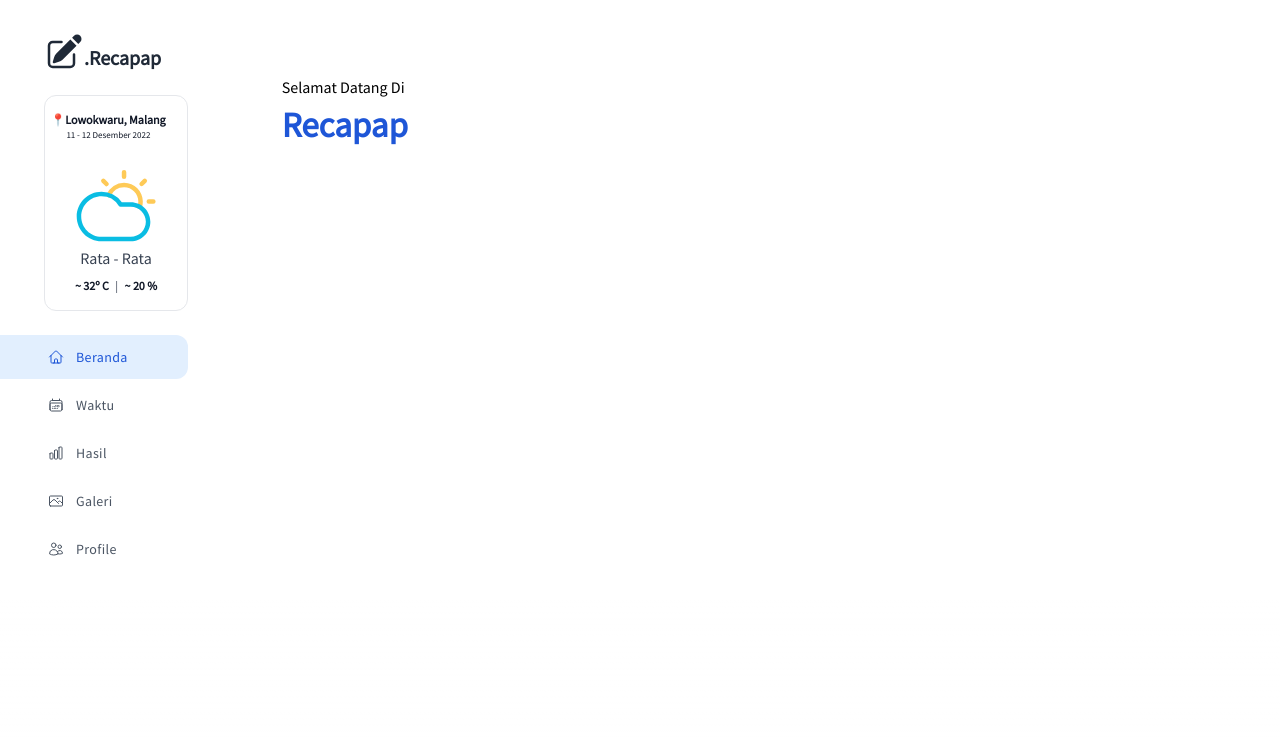
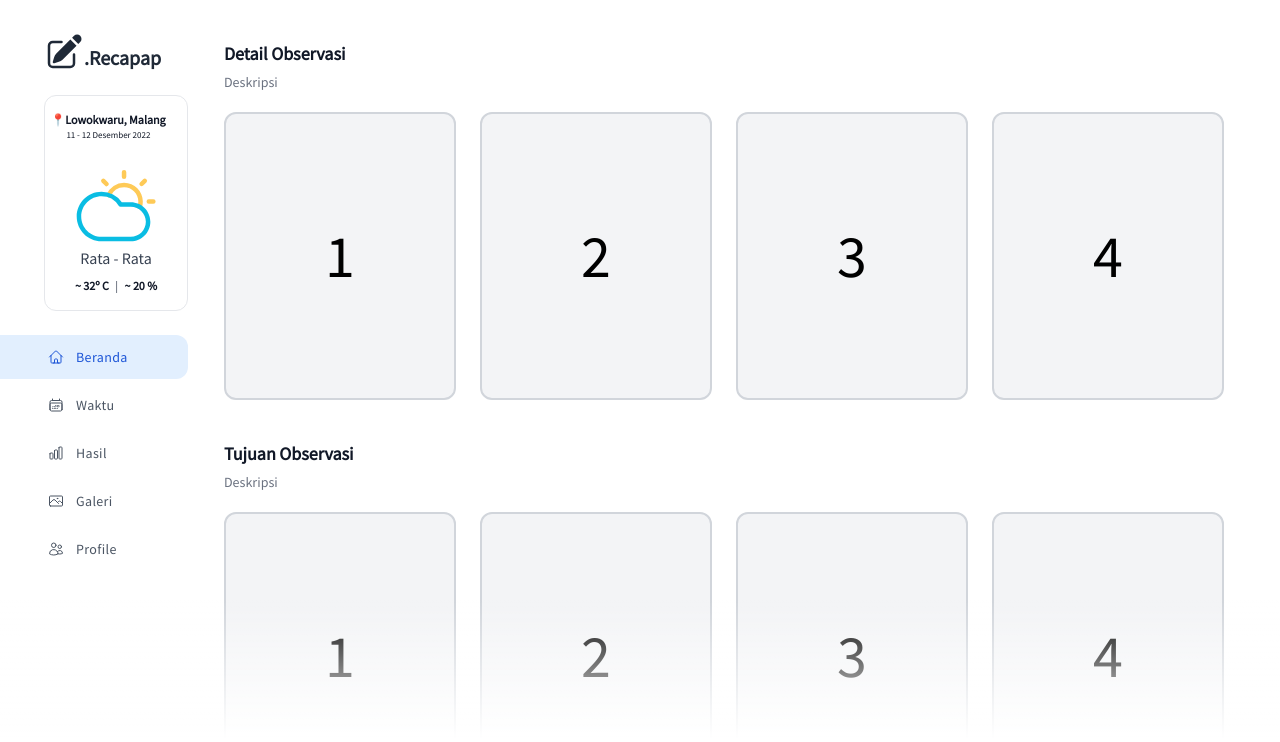
Before and after one commit to rasvanjaya21/iot-recap, a Next.js app: page / in a window 1280 px wide. Shown: the top 742 px of the page. Built offline with nearby package versions, Linux system fonts and the light colour scheme.

Commit message:
fix update

```diff
--- a/components/section/section-layout.js
+++ /dev/null
@@ -1,5 +0,0 @@
-export default function Section({ children }) {
-	return (
-		<div className="container relative mx-auto top-0 mb-[80px] sm:mb-4">{children}</div>
-	);
-}
--- a/pages/about.js
+++ b/pages/about.js
@@ -48,7 +48,10 @@ export default function About() {
 						<b>Galeri</b>
 					</span>
 				</Link>
-				<Link href="/about"  className="navbar-content cursor-pointer navbar-active">
+				<Link
+					href="/about"
+					className="navbar-content cursor-pointer navbar-active"
+				>
 					<i className="text-[30px] bx bxs-group bx-tada" />
 					<span className="pt-0.5 text-xs">
 						<b>Profile</b>
@@ -143,8 +146,46 @@ export default function About() {
 
 			{/* data here */}
 			<div className="pt-10 sm:pt-0 h-full pl-5 sm:pl-56 pb-28 mr-5 sm:mr-14 bg-white">
+				{/* featured */}
+				<div className="sticky top-0 overflow-x-auto pl[-56px]">
+					<table className="pt-20 w-full text-sm text-left text-gray-500 ">
+						<caption className="py-5 sm:py-5 sm:pt-10 text-lg font-semibold text-left text-gray-900 bg-white  ">
+							Kelompok Observasi
+							<p className="mt-1 text-sm font-normal text-gray-500 ">
+								Deskripsi
+							</p>
+						</caption>
+					</table>
+				</div>
 
-				{/* featured */}
+				<div className="container ">
+					<div className="grid grid-cols-1 md:grid-cols-2 lg:grid-cols-4 gap-6">
+						<div className="flex justify-center text-6xl border-2 border-gray-300 rounded-xl py-28 px-20 bg-gray-100">
+							1
+						</div>
+						<div className="flex justify-center text-6xl border-2 border-gray-300 rounded-xl py-28 px-20 bg-gray-100">
+							2
+						</div>
+						<div className="flex justify-center text-6xl border-2 border-gray-300 rounded-xl py-28 px-20 bg-gray-100">
+							3
+						</div>
+						<div className="flex justify-center text-6xl border-2 border-gray-300 rounded-xl py-28 px-20 bg-gray-100">
+							4
+						</div>
+						<div className="flex justify-center text-6xl border-2 border-gray-300 rounded-xl py-28 px-20 bg-gray-100">
+							5
+						</div>
+						<div className="flex justify-center text-6xl border-2 border-gray-300 rounded-xl py-28 px-20 bg-gray-100">
+							6
+						</div>
+						<div className="flex justify-center text-6xl border-2 border-gray-300 rounded-xl py-28 px-20 bg-gray-100">
+							7
+						</div>
+						<div className="flex justify-center text-6xl border-2 border-gray-300 rounded-xl py-28 px-20 bg-gray-100">
+							8
+						</div>
+					</div>
+				</div>
 			</div>
 
 			{/* beauty-rock */}
--- a/pages/event.js
+++ b/pages/event.js
@@ -33,7 +33,6 @@ export default function Event() {
 				</Link>
 				<Link
 					href="/event"
-
 					className="navbar-content cursor-pointer navbar-active"
 				>
 					<i className="text-[30px] bx bxs-calendar bx-tada" />
@@ -149,6 +148,62 @@ export default function Event() {
 			{/* data here */}
 			<div className="pt-10 sm:pt-0 h-full pl-5 sm:pl-56 pb-28 mr-5 sm:mr-14 bg-white">
 				{/* featured */}
+				<div className="sticky top-0 overflow-x-auto pl[-56px]">
+					<table className="pt-20 w-full text-sm text-left text-gray-500 ">
+						<caption className="py-5 sm:py-5 sm:pt-10 text-lg font-semibold text-left text-gray-900 bg-white  ">
+							Waktu Observasi
+							<p className="mt-1 text-sm font-normal text-gray-500 ">
+								Deskripsi
+							</p>
+						</caption>
+					</table>
+				</div>
+
+				<div className="container ">
+					<div className="grid grid-cols-1 md:grid-cols-2 lg:grid-cols-4 gap-6">
+						<div className="flex justify-center text-6xl border-2 border-gray-300 rounded-xl py-28 px-20 bg-gray-100">
+							1
+						</div>
+						<div className="flex justify-center text-6xl border-2 border-gray-300 rounded-xl py-28 px-20 bg-gray-100">
+							2
+						</div>
+						<div className="flex justify-center text-6xl border-2 border-gray-300 rounded-xl py-28 px-20 bg-gray-100">
+							3
+						</div>
+						<div className="flex justify-center text-6xl border-2 border-gray-300 rounded-xl py-28 px-20 bg-gray-100">
+							4
+						</div>
+					</div>
+				</div>
+
+				{/* featured */}
+				<div className="sticky top-0 overflow-x-auto pl[-56px]">
+					<table className="pt-20 w-full text-sm text-left text-gray-500 ">
+						<caption className="py-5 sm:py-5 sm:pt-10 text-lg font-semibold text-left text-gray-900 bg-white  ">
+							Lokasi Observasi
+							<p className="mt-1 text-sm font-normal text-gray-500 ">
+								Deskripsi
+							</p>
+						</caption>
+					</table>
+				</div>
+
+				<div className="container ">
+					<div className="grid grid-cols-1 md:grid-cols-2 lg:grid-cols-4 gap-6">
+						<div className="flex justify-center text-6xl border-2 border-gray-300 rounded-xl py-28 px-20 bg-gray-100">
+							1
+						</div>
+						<div className="flex justify-center text-6xl border-2 border-gray-300 rounded-xl py-28 px-20 bg-gray-100">
+							2
+						</div>
+						<div className="flex justify-center text-6xl border-2 border-gray-300 rounded-xl py-28 px-20 bg-gray-100">
+							3
+						</div>
+						<div className="flex justify-center text-6xl border-2 border-gray-300 rounded-xl py-28 px-20 bg-gray-100">
+							4
+						</div>
+					</div>
+				</div>
 			</div>
 
 			{/* beauty-rock */}
--- a/pages/gallery.js
+++ b/pages/gallery.js
@@ -147,6 +147,45 @@ export default function Gallery() {
 			{/* data here */}
 			<div className="pt-10 sm:pt-0 h-full pl-5 sm:pl-56 pb-28 mr-5 sm:mr-14 bg-white">
 				{/* featured */}
+				<div className="sticky top-0 overflow-x-auto pl[-56px]">
+					<table className="pt-20 w-full text-sm text-left text-gray-500 ">
+						<caption className="py-5 sm:py-5 sm:pt-10 text-lg font-semibold text-left text-gray-900 bg-white  ">
+							Gallery Observasi
+							<p className="mt-1 text-sm font-normal text-gray-500 ">
+								Deskripsi
+							</p>
+						</caption>
+					</table>
+				</div>
+
+				<div className="container ">
+					<div className="grid grid-cols-1 md:grid-cols-2 lg:grid-cols-4 gap-6">
+						<div className="flex justify-center text-6xl border-2 border-gray-300 rounded-xl py-28 px-20 bg-gray-100">
+							1
+						</div>
+						<div className="flex justify-center text-6xl border-2 border-gray-300 rounded-xl py-28 px-20 bg-gray-100">
+							2
+						</div>
+						<div className="flex justify-center text-6xl border-2 border-gray-300 rounded-xl py-28 px-20 bg-gray-100">
+							3
+						</div>
+						<div className="flex justify-center text-6xl border-2 border-gray-300 rounded-xl py-28 px-20 bg-gray-100">
+							4
+						</div>
+						<div className="flex justify-center text-6xl border-2 border-gray-300 rounded-xl py-28 px-20 bg-gray-100">
+							5
+						</div>
+						<div className="flex justify-center text-6xl border-2 border-gray-300 rounded-xl py-28 px-20 bg-gray-100">
+							6
+						</div>
+						<div className="flex justify-center text-6xl border-2 border-gray-300 rounded-xl py-28 px-20 bg-gray-100">
+							7
+						</div>
+						<div className="flex justify-center text-6xl border-2 border-gray-300 rounded-xl py-28 px-20 bg-gray-100">
+							8
+						</div>
+					</div>
+				</div>
 			</div>
 
 			{/* beauty-rock */}
--- a/pages/index.js
+++ b/pages/index.js
@@ -145,10 +145,60 @@ export default function Index() {
 			{/* data here */}
 			<div className="pt-10 sm:pt-0 h-full pl-5 sm:pl-56 pb-28 mr-5 sm:mr-14 bg-white">
 				{/* featured */}
-				<div className="header">
-					<div className="block w-11/12 mx-auto pl-4 pr-4 pt-[75px]">
-						<p>Selamat Datang Di</p>
-						<Typing />
+				<div className="sticky top-0 overflow-x-auto pl[-56px]">
+					<table className="pt-20 w-full text-sm text-left text-gray-500 ">
+						<caption className="py-5 sm:py-5 sm:pt-10 text-lg font-semibold text-left text-gray-900 bg-white  ">
+							Detail Observasi
+							<p className="mt-1 text-sm font-normal text-gray-500 ">
+								Deskripsi
+							</p>
+						</caption>
+					</table>
+				</div>
+
+				<div className="container ">
+					<div className="grid grid-cols-1 md:grid-cols-2 lg:grid-cols-4 gap-6">
+						<div className="flex justify-center text-6xl border-2 border-gray-300 rounded-xl py-28 px-20 bg-gray-100">
+							1
+						</div>
+						<div className="flex justify-center text-6xl border-2 border-gray-300 rounded-xl py-28 px-20 bg-gray-100">
+							2
+						</div>
+						<div className="flex justify-center text-6xl border-2 border-gray-300 rounded-xl py-28 px-20 bg-gray-100">
+							3
+						</div>
+						<div className="flex justify-center text-6xl border-2 border-gray-300 rounded-xl py-28 px-20 bg-gray-100">
+							4
+						</div>
+					</div>
+				</div>
+
+				{/* featured */}
+				<div className="sticky top-0 overflow-x-auto pl[-56px]">
+					<table className="pt-20 w-full text-sm text-left text-gray-500 ">
+						<caption className="py-5 sm:py-5 sm:pt-10 text-lg font-semibold text-left text-gray-900 bg-white  ">
+							Tujuan Observasi
+							<p className="mt-1 text-sm font-normal text-gray-500 ">
+								Deskripsi
+							</p>
+						</caption>
+					</table>
+				</div>
+
+				<div className="container ">
+					<div className="grid grid-cols-1 md:grid-cols-2 lg:grid-cols-4 gap-6">
+						<div className="flex justify-center text-6xl border-2 border-gray-300 rounded-xl py-28 px-20 bg-gray-100">
+							1
+						</div>
+						<div className="flex justify-center text-6xl border-2 border-gray-300 rounded-xl py-28 px-20 bg-gray-100">
+							2
+						</div>
+						<div className="flex justify-center text-6xl border-2 border-gray-300 rounded-xl py-28 px-20 bg-gray-100">
+							3
+						</div>
+						<div className="flex justify-center text-6xl border-2 border-gray-300 rounded-xl py-28 px-20 bg-gray-100">
+							4
+						</div>
 					</div>
 				</div>
 			</div>
--- a/pages/result.js
+++ b/pages/result.js
@@ -176,7 +176,7 @@ export default function Result() {
 				<div className="sticky top-0  overflow-x-auto pl[-56px] ">
 					<table className="pt-20 w-full text-sm text-left text-gray-500 ">
 						<caption className="py-5 sm:py-5 sm:pt-10 text-lg font-semibold text-left text-gray-900 bg-white  ">
-							Data Hari Pertama
+							Hasil Hari Pertama
 							<p className="mt-1 text-sm font-normal text-gray-500 ">
 								Deskripsi
 							</p>
@@ -195,7 +195,7 @@ export default function Result() {
 				<div className="sticky top-0 overflow-x-auto pl[-56px]">
 					<table className="pt-20 w-full text-sm text-left text-gray-500 ">
 						<caption className="py-5 sm:py-5 sm:pt-10 text-lg font-semibold text-left text-gray-900 bg-white  ">
-							Data Hari Kedua
+							Hasil Hari Kedua
 							<p className="mt-1 text-sm font-normal text-gray-500 ">
 								Deskripsi
 							</p>
```
